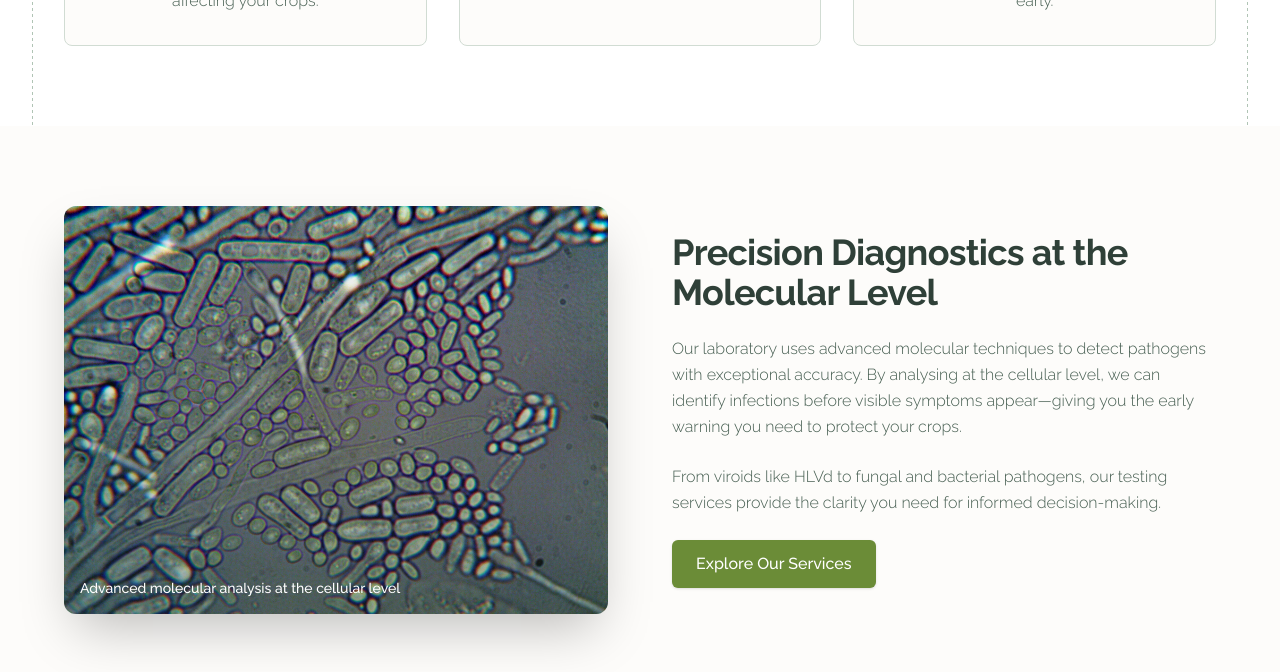
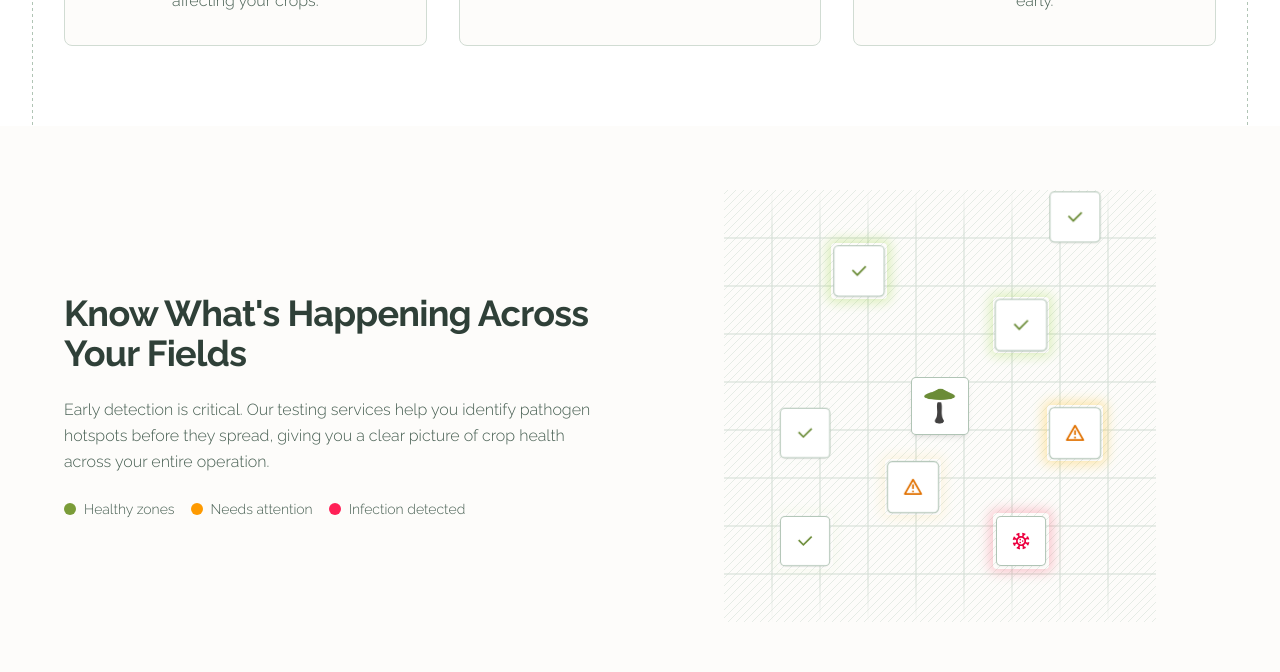
Before and after one commit to itstudes/mycelico-site, a Next.js app: page / in a window 1280 px wide. Shown: the part 1080-1752 px from the top of the page. Built offline with nearby package versions, Linux system fonts and the light colour scheme.

Commit message:
feat: Add ZoneGrid component and animations for field status visualization

```diff
--- a/src/app/globals.css
+++ b/src/app/globals.css
@@ -283,3 +283,27 @@
     opacity: 100;
   }
 }
+
+@keyframes zoneGlow {
+
+  0%,
+  100% {
+    opacity: 0;
+  }
+
+  50% {
+    opacity: 0.7;
+  }
+}
+
+@keyframes zoneBreath {
+
+  0%,
+  100% {
+    transform: scale(1);
+  }
+
+  50% {
+    transform: scale(1.05);
+  }
+}
--- a/src/app/page.tsx
+++ b/src/app/page.tsx
@@ -1,6 +1,7 @@
 import { HeroBanner } from "@/components/ui/HeroBanner"
 import { ReadyToGetStarted } from "@/components/ui/ReadyToGetStarted"
 import { VerticalDottedLines } from "@/components/ui/VerticalDottedLines"
+import { ZoneGrid } from "@/components/ui/ZoneGrid"
 import Image from "next/image"
 import Link from "next/link"
 import { MycelicoMark } from "../../public/MycelicoMark"
@@ -107,6 +108,41 @@ export default function Home() {
                 Molecular testing for viral diseases to help you identify and
                 manage infections early.
               </p>
+            </div>
+          </div>
+        </div>
+      </section>
+
+      {/* Zone Grid Transition Section */}
+      <section className="relative py-16 px-4 xl:px-0 bg-cream-50 overflow-hidden">
+        <div className="max-w-6xl mx-auto">
+          <div className="grid gap-8 lg:grid-cols-2 lg:gap-12 items-center">
+            <div className="space-y-6 order-2 lg:order-1">
+              <h2 className="text-3xl font-bold text-sage-900 md:text-4xl">
+                Know What&apos;s Happening Across Your Fields
+              </h2>
+              <p className="text-sage-700 leading-relaxed">
+                Early detection is critical. Our testing services help you
+                identify pathogen hotspots before they spread, giving you a
+                clear picture of crop health across your entire operation.
+              </p>
+              <div className="flex flex-wrap gap-4 text-sm">
+                <div className="flex items-center gap-2">
+                  <div className="h-3 w-3 rounded-full bg-lime-500" />
+                  <span className="text-sage-700">Healthy zones</span>
+                </div>
+                <div className="flex items-center gap-2">
+                  <div className="h-3 w-3 rounded-full bg-amber-500" />
+                  <span className="text-sage-700">Needs attention</span>
+                </div>
+                <div className="flex items-center gap-2">
+                  <div className="h-3 w-3 rounded-full bg-rose-500" />
+                  <span className="text-sage-700">Infection detected</span>
+                </div>
+              </div>
+            </div>
+            <div className="order-1 lg:order-2 flex justify-center">
+              <ZoneGrid />
             </div>
           </div>
         </div>
--- /dev/null
+++ b/src/components/ui/ZoneGrid.tsx
@@ -0,0 +1,165 @@
+import { RiAlertLine, RiCheckLine, RiVirusLine } from "@remixicon/react"
+import Image from "next/image"
+
+interface ZoneCell {
+    /** Position as grid row/col (0-7) */
+    row: number
+    col: number
+    status: "healthy" | "warning" | "infected"
+    /** Animation delay multiplier for staggered effects */
+    animDelay: number
+}
+
+// 10 healthy cells, 3 warning, 3 infected = majority healthy
+const zoneCells: ZoneCell[] = [
+    // Healthy cells
+    { row: 1, col: 2, status: "healthy", animDelay: 0 },
+    { row: 0, col: 6, status: "healthy", animDelay: 2.5 },
+    { row: 2, col: 5, status: "healthy", animDelay: 3.8 },
+    { row: 4, col: 1, status: "healthy", animDelay: 2.1 },
+    { row: 6, col: 1, status: "healthy", animDelay: 1.8 },
+    // Warning cells
+    { row: 4, col: 6, status: "warning", animDelay: 4.5 },
+    { row: 5, col: 3, status: "warning", animDelay: 3.1 },
+    // Infected cells
+    { row: 6, col: 5, status: "infected", animDelay: 1.0 },
+]
+
+function getStatusStyles(status: ZoneCell["status"]) {
+    switch (status) {
+        case "healthy":
+            return {
+                glowColor: "rgba(132, 204, 22, 0.4)",
+                icon: <RiCheckLine className="size-4 sm:size-5 text-lime-600" />,
+            }
+        case "warning":
+            return {
+                glowColor: "rgba(251, 191, 36, 0.5)",
+                icon: <RiAlertLine className="size-4 sm:size-5 text-amber-600" />,
+            }
+        case "infected":
+            return {
+                glowColor: "rgba(244, 63, 94, 0.5)",
+                icon: <RiVirusLine className="size-4 sm:size-5 text-rose-600" />,
+            }
+    }
+}
+
+export function ZoneGrid() {
+    // Grid is 8x8, each cell is 1/8 = 12.5%
+    const cellSize = 12.5
+
+    return (
+        <div className="relative flex items-center justify-center overflow-hidden w-full max-w-[432px] aspect-square">
+            {/* Diagonal pattern background */}
+            <svg className="absolute size-full">
+                <defs>
+                    <pattern
+                        id="zone-grid-diagonal-pattern"
+                        patternUnits="userSpaceOnUse"
+                        width="64"
+                        height="64"
+                    >
+                        {Array.from({ length: 17 }, (_, i) => {
+                            const offset = i * 8
+                            return (
+                                <path
+                                    key={i}
+                                    d={`M${-106 + offset} 110L${22 + offset} -18`}
+                                    className="stroke-sage-200/50"
+                                    strokeWidth="1"
+                                />
+                            )
+                        })}
+                    </pattern>
+                </defs>
+                <rect
+                    width="100%"
+                    height="100%"
+                    fill="url(#zone-grid-diagonal-pattern)"
+                />
+            </svg>
+
+            <div className="relative w-full h-full">
+                {/* Grid lines */}
+                <svg
+                    xmlns="http://www.w3.org/2000/svg"
+                    fill="none"
+                    viewBox="0 0 432 432"
+                    className="absolute inset-0 w-full h-full"
+                    preserveAspectRatio="xMidYMid meet"
+                    style={{
+                        maskImage:
+                            "linear-gradient(transparent, white 10%, white 90%, transparent)",
+                    }}
+                >
+                    <path
+                        className="stroke-sage-200"
+                        d="M48 0v432M96 0v432M144 0v432M192 0v432M240 0v432M288 0v432M336 0v432M384 0v432M0 48h432M0 96h432M0 144h432M0 192h432M0 240h432M0 288h432M0 336h432M0 384h432"
+                    />
+                </svg>
+
+                <div className="pointer-events-none absolute inset-0 select-none">
+                    {/* Center logo */}
+                    <div
+                        className="absolute flex items-center justify-center"
+                        style={{
+                            top: `${3 * cellSize}%`,
+                            left: `${3 * cellSize}%`,
+                            width: `${2 * cellSize}%`,
+                            height: `${2 * cellSize}%`,
+                        }}
+                    >
+                        <div className="flex h-10 w-10 sm:h-14 sm:w-14 items-center justify-center rounded-sm bg-white ring-1 shadow-md ring-sage-300">
+                            <Image
+                                src="/logo.png"
+                                alt="Mycelico"
+                                width={40}
+                                height={40}
+                                className="h-7 w-7 sm:h-10 sm:w-10"
+                            />
+                        </div>
+                    </div>
+
+                    {/* Zone cells */}
+                    {zoneCells.map((cell, index) => {
+                        const styles = getStatusStyles(cell.status)
+                        return (
+                            <div
+                                key={index}
+                                className="absolute flex items-center justify-center"
+                                style={{
+                                    top: `${cell.row * cellSize}%`,
+                                    left: `${cell.col * cellSize}%`,
+                                    width: `${cellSize}%`,
+                                    height: `${cellSize}%`,
+                                }}
+                            >
+                                <div className="relative">
+                                    {/* Subtle glow effect */}
+                                    <div
+                                        className="absolute -inset-1 rounded-sm opacity-0"
+                                        style={{
+                                            boxShadow: `0 0 12px 4px ${styles.glowColor}`,
+                                            animation: `zoneGlow 4s ease-in-out infinite`,
+                                            animationDelay: `${cell.animDelay}s`,
+                                        }}
+                                    />
+                                    <div
+                                        className="relative flex h-8 w-8 sm:h-12 sm:w-12 items-center justify-center rounded-sm bg-white ring-1 shadow-sm ring-sage-300 transition-transform"
+                                        style={{
+                                            animation: `zoneBreath 5s ease-in-out infinite`,
+                                            animationDelay: `${cell.animDelay}s`,
+                                        }}
+                                    >
+                                        {styles.icon}
+                                    </div>
+                                </div>
+                            </div>
+                        )
+                    })}
+                </div>
+            </div>
+        </div>
+    )
+}
```
